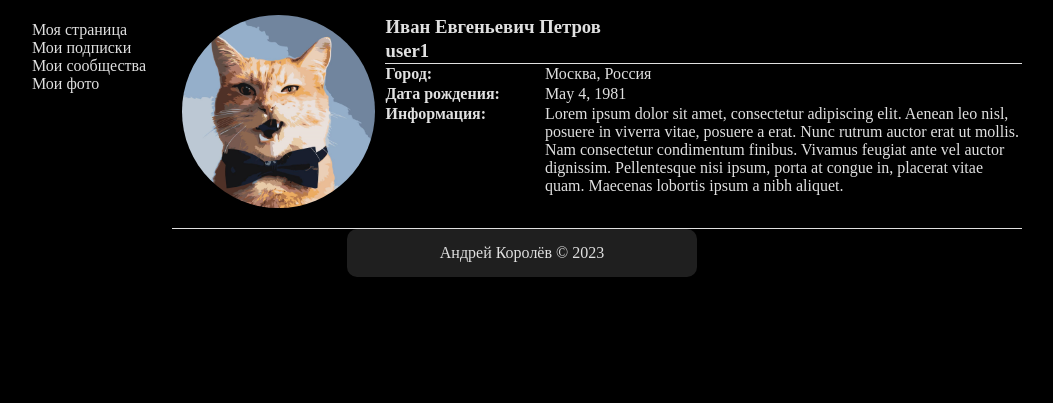
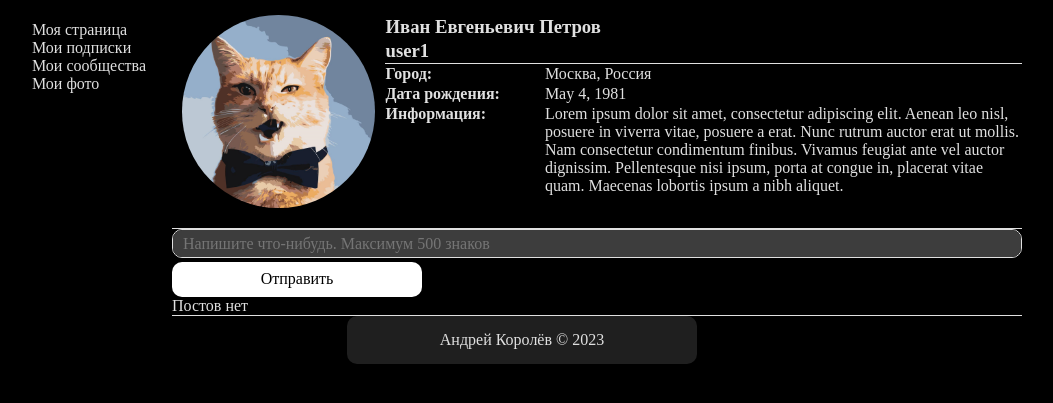
Before and after one commit to SamsaraKid/FirstSocialNet, a Django app: page /user1/ in a window 1280 px wide. Shown: the part 50-453 px from the top of the page, without its empty margins (118-1171 px from the left). Run offline with Django 4.2, Linux system fonts and the light colour scheme; a user stored in the database is signed in; data comes from the database, SQL or seed files in the repository; both versions use the stored data as it was after the commit; parts of the project's set-up code (start-up, migrations or seed data) failed here and were passed over.

Commit message:
делаю комменты на странице профиля,но пока не нравится как получается

```diff
--- a/socialapp/forms.py
+++ b/socialapp/forms.py
@@ -75,3 +75,11 @@ class SignUp(UserCreationForm):
             raise forms.ValidationError('Такой пользователь уже существует')
         except User.DoesNotExist:
             return username
+
+
+class PostForm(forms.Form):
+    text = forms.CharField(label='Текст поста', max_length=500,
+                          widget=forms.Textarea(attrs={'placeholder': 'Напишите что-нибудь. Максимум 500 знаков'}))
+    # class Meta:
+    #     model = Post
+    #     fields = ('text',)
--- a/socialapp/models.py
+++ b/socialapp/models.py
@@ -95,7 +95,7 @@ class Photo(models.Model):
     album = models.CharField(max_length=500, verbose_name='Альбом фото')
     user = models.ForeignKey(User, on_delete=models.CASCADE, verbose_name='Автор')
     community = models.ForeignKey(Community, on_delete=models.CASCADE, null=True, blank=True, verbose_name='Размещено в сообществе')
-    creationdate = models.DateField(verbose_name='Дата создания')
+    creationdate = models.DateTimeField(verbose_name='Дата создания')
 
 
 class Post(models.Model):
@@ -103,7 +103,7 @@ class Post(models.Model):
     user = models.ForeignKey(User, on_delete=models.CASCADE, verbose_name='Автор')
     community = models.ForeignKey(Community, on_delete=models.CASCADE, null=True, blank=True, verbose_name='Размещено в сообществе')
     photo = models.ManyToManyField(Photo, verbose_name='Прикреплённые фото')
-    creationdate = models.DateField(verbose_name='Дата создания')
+    creationdate = models.DateTimeField(verbose_name='Дата создания')
 
 
 class Comment(models.Model):
@@ -111,4 +111,4 @@ class Comment(models.Model):
     post = models.ForeignKey(Post, on_delete=models.CASCADE, null=True, blank=True, verbose_name='Пост комментария')
     photo = models.ForeignKey(Photo, on_delete=models.CASCADE, null=True, blank=True, verbose_name='Фото комментария')
     user = models.ForeignKey(User, on_delete=models.CASCADE, verbose_name='Автор')
-    creationdate = models.DateField(verbose_name='Дата создания')
+    creationdate = models.DateTimeField(verbose_name='Дата создания')
--- a/socialapp/static/css/main.css
+++ b/socialapp/static/css/main.css
@@ -143,7 +143,7 @@ li{
     margin-bottom: 0;
     display: flex;
     flex-direction: row;
-    height: 100%;
+    /*height: 100%;*/
 }
 
 .align-items-center{
--- a/socialapp/static/css/profile.css
+++ b/socialapp/static/css/profile.css
@@ -34,3 +34,12 @@ th{
 .line-under{
     border-bottom: 1px solid #e0e0e0;
 }
+
+textarea{
+    width: 100%;
+    height: 4ex;
+}
+
+textarea:focus{
+    height: 15ex;
+}
--- a/socialapp/views.py
+++ b/socialapp/views.py
@@ -10,6 +10,7 @@ from django.contrib.auth.decorators import login_required
 from django.utils.decorators import method_decorator
 from django.views.decorators.csrf import csrf_exempt
 from django.http import JsonResponse
+import datetime
 
 
 def index(req):
@@ -103,8 +104,18 @@ def afterlogin(req):
 
 def profiledetail(req, slug):
     profile = Profile.objects.get(slug=slug)
-    subscribtion = profile in req.user.profile.following.all()
-    return render(req, 'socialapp/profile_detail.html', context={'profile': profile, 'subscribtion': subscribtion})
+    postform = PostForm()
+    subscribtion = False
+    if req.user.username:
+        subscribtion = profile in req.user.profile.following.all()
+    if req.POST:
+        postform = PostForm(req.POST)
+        if postform.is_valid():
+            newpost = Post(text=req.POST['text'], user=req.user, creationdate=datetime.datetime.now())
+            newpost.save()
+
+    return render(req, 'socialapp/profile_detail.html',
+                  context={'profile': profile, 'subscribtion': subscribtion, 'postform': postform})
 
 
 @method_decorator(csrf_exempt, name='dispatch')
--- a/templates/socialapp/profile_detail.html
+++ b/templates/socialapp/profile_detail.html
@@ -20,10 +20,12 @@
             </ul>
         </div>
 
-        <div class="main-div flex-row line-under">
+        <div class="main-div">
 
+            <div class="flex-row line-under">
                 <div class="profile-left-div">
                     <div class="avatar"><img src="{{ profile.avatar.url }}" alt="avatar"></div>
+                    {% if user.username %}
                         {% if user.id != profile.user_id %}
                             {% if subscribtion %}
                                 <button class="button-100perc button-inverted" id="unsubscribe-button">Отписаться</button>
@@ -33,16 +35,56 @@
                             <div id="user_id" hidden>{{ user.id }}</div>
                             <div id="profile_id" hidden>{{ profile.user_id }}</div>
                         {% endif %}
+                    {% endif %}
                 </div>
 
                 <div class="profile-right-div">
                     <table>
-                    <tr><th colspan="2"><h3>{{ profile.name }} {{ profile.secondname }} {{ profile.surname }}</h3></th></tr>
-                    <tr class="line-under"><td colspan="2"><h3>{{ profile.user.username }}</h3></td></tr>
-                    <tr><th>Город:</th><td>{{ profile.city }}</td></tr>
-                    <tr><th>Дата рождения:</th><td>{{ profile.birthdate }}</td></tr>
-                    <tr><th>Информация:</th><td>{{ profile.bio }}</td></tr>
+                        <tr>
+                            <th colspan="2"><h3>{{ profile.name }} {{ profile.secondname }} {{ profile.surname }}</h3>
+                            </th>
+                        </tr>
+                        <tr class="line-under">
+                            <td colspan="2"><h3>{{ profile.user.username }}</h3></td>
+                        </tr>
+                        <tr>
+                            <th>Город:</th>
+                            <td>{{ profile.city }}</td>
+                        </tr>
+                        <tr>
+                            <th>Дата рождения:</th>
+                            <td>{{ profile.birthdate }}</td>
+                        </tr>
+                        <tr>
+                            <th>Информация:</th>
+                            <td>{{ profile.bio }}</td>
+                        </tr>
                     </table>
+                </div>
+            </div>
+
+            <div class="line-under">
+                {% if user.username and profile.user == user %}
+                    <form method="POST">
+                        {% csrf_token %}
+                        <div class="opening-textfield">{{ postform.text }}</div>
+{#                        <div>{{ postform.user }}</div>#}
+{#                        <div>{{ postform.community }}</div>#}
+                        <input type="submit" value="Отправить">
+                    </form>
+                {% endif %}
+                {% if profile.user.post_set.all %}
+                    {% for posts in profile.user.post_set.all reversed %}
+                        <div>
+                            <table>
+                                <tr><td>{{ posts.text }}</td></tr>
+                                <tr><td>{{ posts.creationdate }}</td></tr>
+                            </table>
+                        </div>
+                    {% endfor %}
+                {% else %}
+                    <div>Постов нет</div>
+                {% endif %}
             </div>
 
         </div>
@@ -51,5 +93,7 @@
 
 
 
+
+
     </div>
 {% endblock content %}
```
Also changed, not shown: db.sqlite3, socialapp/migrations/0005_alter_comment_creationdate_alter_photo_creationdate_and_more.py (added). Lines whose indentation alone changed are shown as unchanged.
